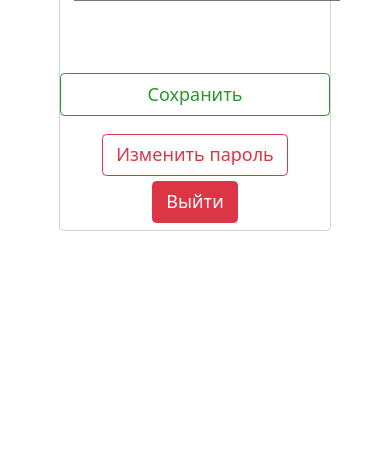
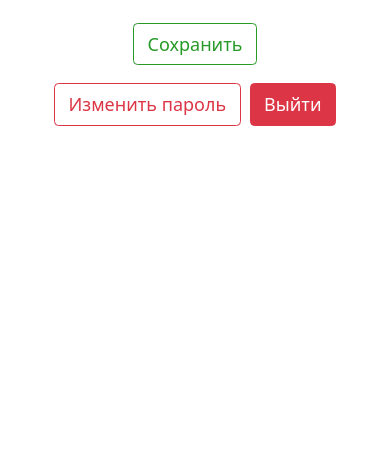
Before and after one commit to Nikulin-V/FooDate-old, a Django app: template templates/users/profile.html in a window 390 px wide. Shown: the part 358-821 px from the top of the page. Run offline with Django 4.2, Linux system fonts and the light colour scheme; the template is opened without the code that fills it, so the values that code supplies are empty, except form fields; tables that the repository leaves empty hold one stand-in row (values such as "Sample post"); form fields are guessed from the names that the template uses; some libraries are stand-ins or nearby versions.

Commit message:
Edited mobile profile.html

```diff
--- a/templates/users/mobile/profile.html
+++ b/templates/users/mobile/profile.html
@@ -1,47 +1,43 @@
-<div class="container-fluid">
+<div>
     <h4 class="text-center mt-3">Профиль</h4>
     <hr>
-    <div class="mx-auto my-4 text-center w-75">
-        <h5 class="mb-4 text-nowrap">Личная информация</h5>
+    <div class="mx-auto my-4 text-center d-flex flex-column align-items-center">
 
-        <form method="post" class="form-control mb-4">
+        <form method="post" class="mb-4 d-flex flex-column align-items-center w-75">
             {% csrf_token %}
-            <div class="row mb-3">
-                <div>
-                    Email:
-                    {{ form.email }}
-                </div>
+            <div class="mb-3">
+                <div>Email:</div>
+                {{ form.email }}
             </div>
-            <div class="row mb-3">
-                <div>
-                    {{ form.first_name.label_tag }}
-                    {{ form.first_name }}
-                </div>
+            <div class="mb-3">
+                <div>{{ form.first_name.label_tag }}</div>
+                {{ form.first_name }}
             </div>
-            <div class="row mb-3">
-                <div>
-                    {{ form.last_name.label_tag }}
-                    {{ form.last_name }}
-                </div>
+            <div class="mb-3">
+                <div>{{ form.last_name.label_tag }}</div>
+                {{ form.last_name }}
             </div>
             <div class="text-danger">
                 {% for error in form.errors.values %}
                     {{ error }}
                 {% endfor %}
             </div>
-            <div class="row mb-3">
+            <div class="mb-3">
                 <input class="btn btn-outline-apple mx-auto mt-5" type="submit"
                        value="Сохранить">
             </div>
-            <div class="row">
-                <div class="col text-center">
+            <div class="row g-2" style="max-width: fit-content">
+                <div class="col">
                     <a class="btn btn-outline-danger mb-1 mx-auto text-nowrap"
                        href="/auth/password_change">
                         Изменить пароль
                     </a>
                 </div>
-                <div class="col text-center">
-                    <a class="btn btn-danger mx-auto" href="/auth/logout">Выйти</a>
+                <div class="col">
+                    <a class="btn btn-danger mx-auto"
+                       href="/auth/logout">
+                        Выйти
+                    </a>
                 </div>
             </div>
         </form>
```
